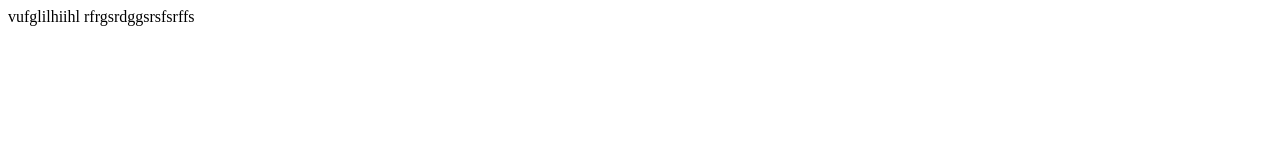
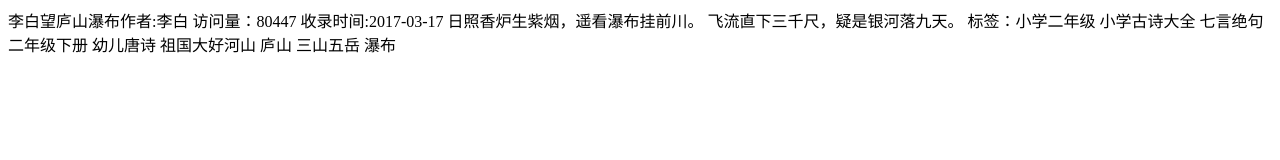
Before and after one commit to smlie11111/smlie, a plain HTML site: page index.html in a window 1280 px wide. Drawn offline with Linux system fonts and the light colour scheme.

Commit message:
Update index.html

```diff
--- a/index.html
+++ b/index.html
@@ -8,7 +8,9 @@
     <title>Document</title>
 </head>
 <body>
-    vufglilhiihl
-rfrgsrdggsrsfsrffs
+   李白望庐山瀑布作者:李白 访问量：80447 收录时间:2017-03-17
+日照香炉生紫烟，遥看瀑布挂前川。 飞流直下三千尺，疑是银河落九天。
+
+标签：小学二年级 小学古诗大全 七言绝句 二年级下册 幼儿唐诗 祖国大好河山 庐山 三山五岳 瀑布
 </body>
 </html>
```
